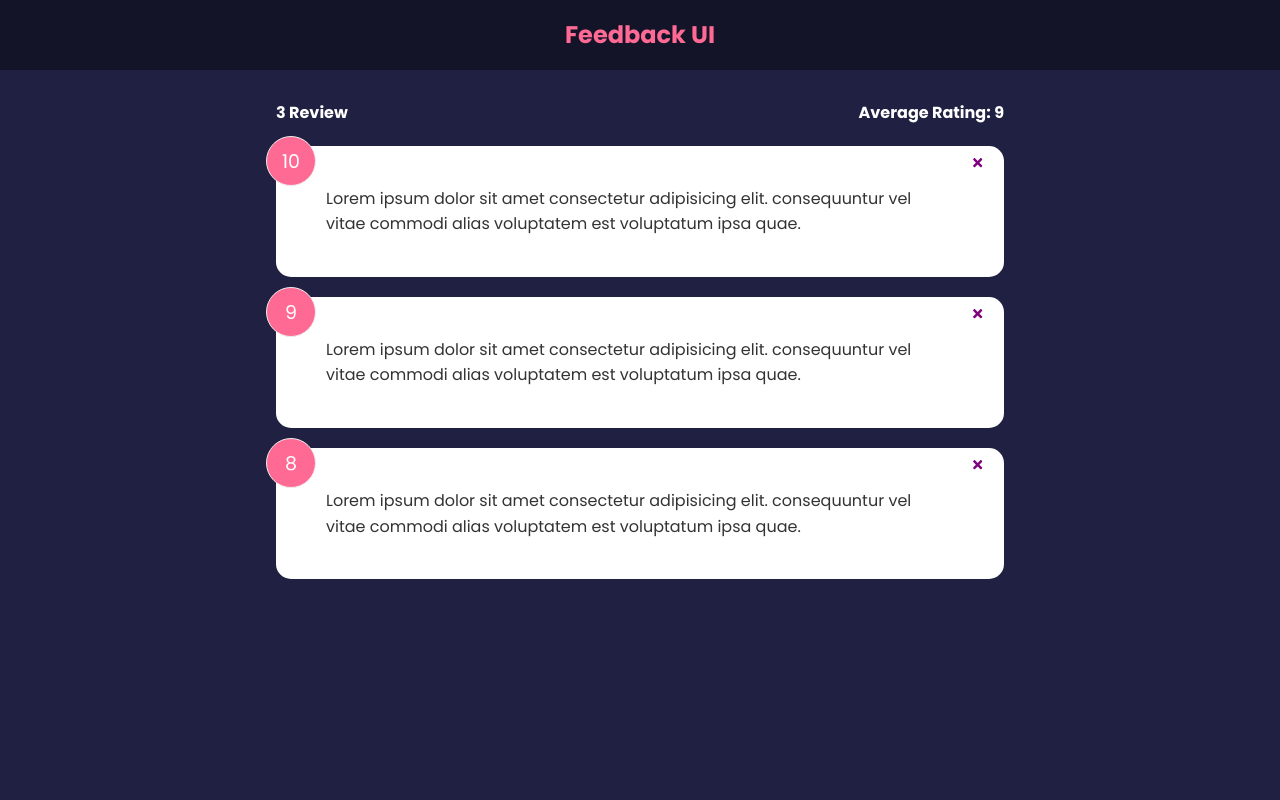
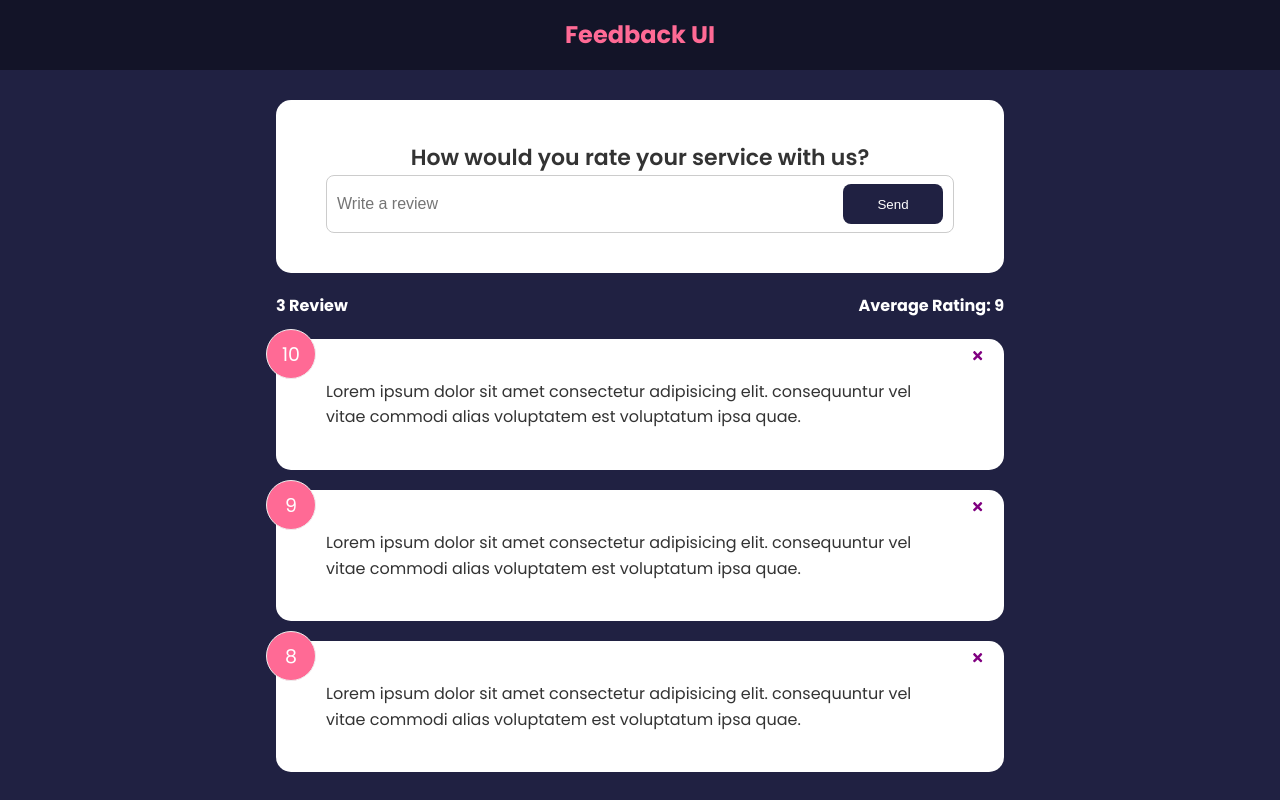
Before and after one commit to Hongjia-Liu/feedback-app, a React (Create React App) app: page / in a window 1280 px wide. Built offline with nearby package versions, Linux system fonts and the light colour scheme.

Commit message:
FeedbackForm and Button component

```diff
--- a/src/App.js
+++ b/src/App.js
@@ -3,6 +3,7 @@ import Header from "./components/Header";
 import FeedbackData from './data/FeedbackData';
 import FeedbackList from './components/FeedbackList';
 import FeedbackStats from "./components/FeedbackStats";
+import FeedbackForm from './components/FeedbackForm';
 
 const App = () => {
 
@@ -17,6 +18,7 @@ const App = () => {
         <>
             <Header />
             <div className="container">
+                <FeedbackForm />
                 <FeedbackStats feedback={feedback} />
                 <FeedbackList feedback={feedback} handleDelete={deleteFeedback} />
             </div>
--- /dev/null
+++ b/src/components/FeedbackForm.jsx
@@ -0,0 +1,26 @@
+import { useState } from 'react';
+import Card from './shared/Card';
+import Button from './shared/Button';
+
+const FeedbackForm = () => {
+
+    const [text, setText] = useState('');
+
+    const handleTextChange = (e) => {
+        setText(e.target.value);
+    }
+
+    return (
+        <Card>
+            <form>
+                <h2>How would you rate your service with us?</h2>
+                <div className="input-group">
+                    <input onChange={handleTextChange} type="text" placeholder='Write a review' value={text} />
+                    <Button type="submit">Send</Button>
+                </div>
+            </form>
+        </Card>
+    )
+}
+
+export default FeedbackForm
--- /dev/null
+++ b/src/components/shared/Button.jsx
@@ -0,0 +1,25 @@
+import PropTypes from 'prop-types'
+
+
+const Button = ( { children, version, type, isDisabled } ) => {
+    return (
+        <button type={type} disabled={isDisabled} className={`btn btn-${version}`} >
+            {children}
+        </button>
+    )
+}
+
+Button.defaultProps = {
+    version: 'primary',
+    type: 'button',
+    isDisabled: false,
+}
+
+Button.propTypes = {
+    children: PropTypes.node.isRequired,
+    version: PropTypes.string,
+    type: PropTypes.string,
+    isDisabled: PropTypes.bool,
+}
+
+export default Button
```
